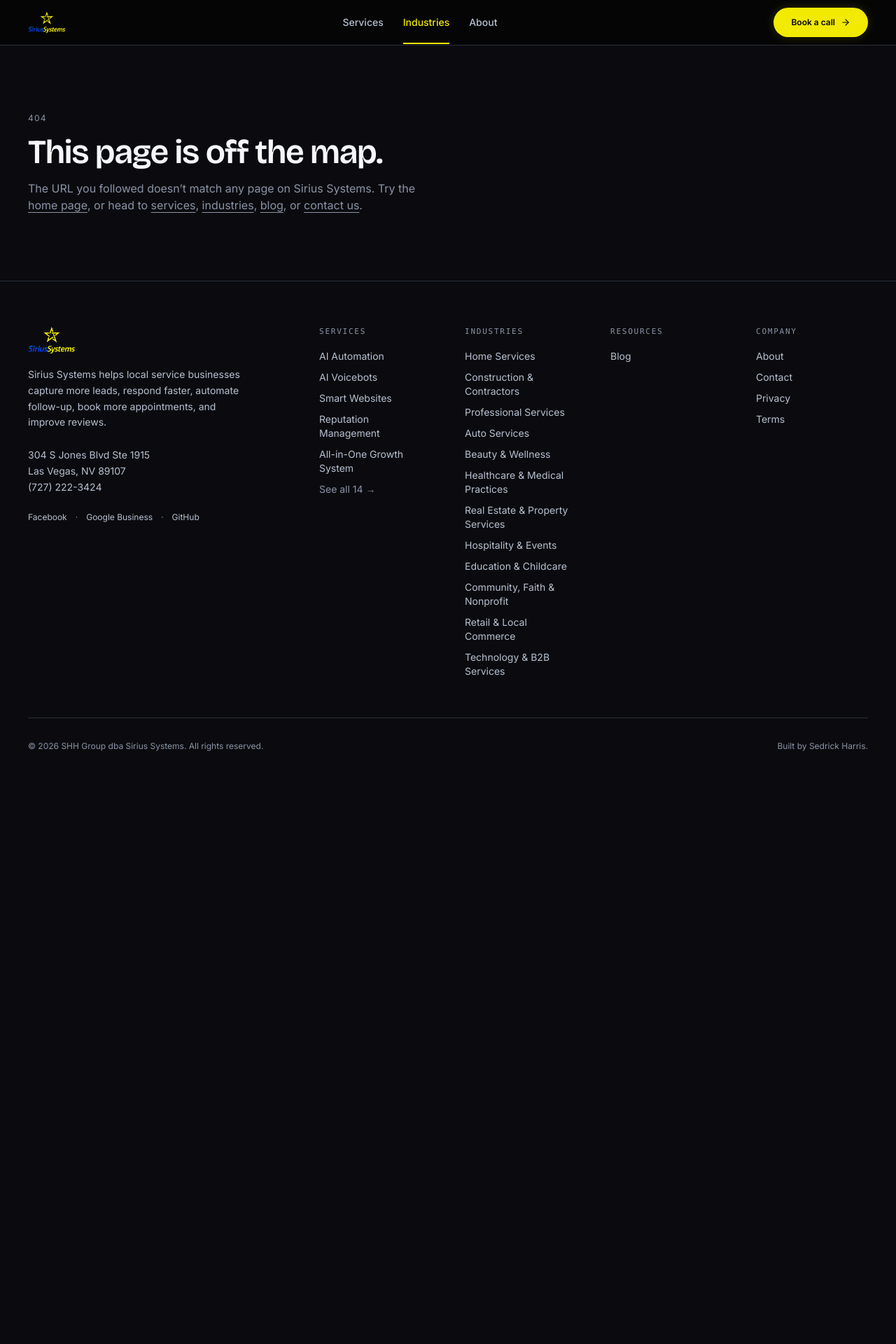
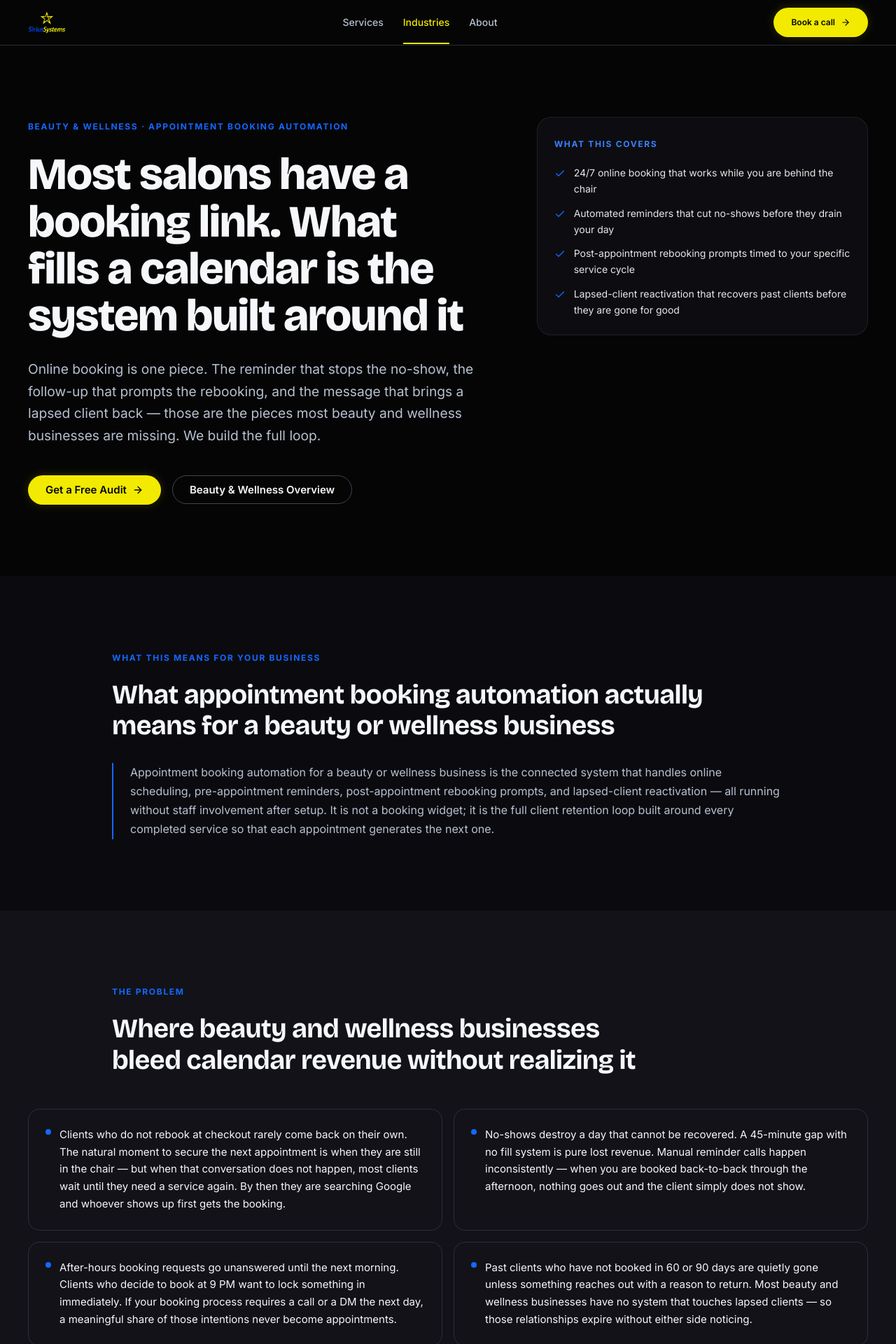
Before and after one commit to SedrickHarris/sirius-systems-site, a Next.js app: page /industries/beauty-wellness/appointment-booking-automation in a window 1280 px wide. Before the commit this address had no page. Shown: the top 1920 px of the page at 70% size. Before the commit the page ends 1138 px from the top, so only its background shows below. Built offline with nearby package versions, Linux system fonts and the light colour scheme.

Commit message:
feat: /industries/beauty-wellness/appointment-booking-automation intersection page

```diff
--- /dev/null
+++ b/app/industries/beauty-wellness/appointment-booking-automation/page.tsx
@@ -0,0 +1,156 @@
+import type { Metadata } from 'next'
+import {
+  IntersectionPageTemplate,
+  type IntersectionPageData,
+} from '@/components/site/IntersectionPageTemplate'
+import { JsonLdScript } from '@/components/site/JsonLdScript'
+import { webPage, breadcrumbList, serviceSchema, faqPage } from '@/lib/schema'
+
+const DATA: IntersectionPageData = {
+  hubSlug:     'beauty-wellness',
+  serviceSlug: 'appointment-booking-automation',
+  hubName:     'Beauty & Wellness',
+  serviceName: 'Appointment Booking Automation',
+
+  metaTitle:       'Booking Automation for Beauty & Wellness Businesses',
+  metaDescription: 'Booking automation for salons and spas — online scheduling, no-show reminders, rebooking prompts, and lapsed-client reactivation running automatically.',
+
+  eyebrow: 'Beauty & Wellness · Appointment Booking Automation',
+
+  headline:
+    'Most salons have a booking link. What fills a calendar is the system built around it',
+
+  subheadline:
+    'Online booking is one piece. The reminder that stops the no-show, the follow-up that prompts the rebooking, and the message that brings a lapsed client back — those are the pieces most beauty and wellness businesses are missing. We build the full loop.',
+
+  heroHighlights: [
+    '24/7 online booking that works while you are behind the chair',
+    'Automated reminders that cut no-shows before they drain your day',
+    'Post-appointment rebooking prompts timed to your specific service cycle',
+    'Lapsed-client reactivation that recovers past clients before they are gone for good',
+  ],
+
+  definitionHeadline:
+    'What appointment booking automation actually means for a beauty or wellness business',
+
+  definition:
+    'Appointment booking automation for a beauty or wellness business is the connected system that handles online scheduling, pre-appointment reminders, post-appointment rebooking prompts, and lapsed-client reactivation — all running without staff involvement after setup. It is not a booking widget; it is the full client retention loop built around every completed service so that each appointment generates the next one.',
+
+  problemHeadline:
+    'Where beauty and wellness businesses bleed calendar revenue without realizing it',
+
+  problems: [
+    'Clients who do not rebook at checkout rarely come back on their own. The natural moment to secure the next appointment is when they are still in the chair — but when that conversation does not happen, most clients wait until they need a service again. By then they are searching Google and whoever shows up first gets the booking.',
+    'No-shows destroy a day that cannot be recovered. A 45-minute gap with no fill system is pure lost revenue. Manual reminder calls happen inconsistently — when you are booked back-to-back through the afternoon, nothing goes out and the client simply does not show.',
+    'After-hours booking requests go unanswered until the next morning. Clients who decide to book at 9 PM want to lock something in immediately. If your booking process requires a call or a DM the next day, a meaningful share of those intentions never become appointments.',
+    'Past clients who have not booked in 60 or 90 days are quietly gone unless something reaches out with a reason to return. Most beauty and wellness businesses have no system that touches lapsed clients — so those relationships expire without either side noticing.',
+  ],
+
+  howItWorksHeadline: 'How the booking automation system runs for your beauty or wellness business',
+
+  steps: [
+    {
+      label: 'Clients book online any time — without calling',
+      body:  'Your booking link is live 24/7. Clients schedule from your website, Google Business Profile, or social bio without a call, DM, or waiting on a response. Every new booking lands on your calendar automatically.',
+    },
+    {
+      label: 'Automated reminders go out before every appointment',
+      body:  'The system sends confirmation and reminder messages at configured intervals before each appointment. Most no-shows happen because a client forgot — not because they intended to cancel. Timed reminders close that gap consistently.',
+    },
+    {
+      label: 'A rebooking prompt follows every completed service',
+      body:  'After each appointment is marked complete, a follow-up goes out at the interval that matches your service cycle — two weeks for a lash fill, eight weeks for a colour appointment. The message includes a direct booking link and runs without any action from you.',
+    },
+    {
+      label: 'Lapsed clients get a reason to come back',
+      body:  'Clients who have not booked in a set number of days receive a reactivation message automatically. This recovers a portion of relationships that would otherwise expire — turning past clients into returning ones without manual outreach.',
+    },
+  ],
+
+  featuresHeadline: 'What the booking automation system includes for beauty and wellness businesses',
+
+  features: [
+    '24/7 online booking connected to your live calendar',
+    'Automated confirmation messages sent immediately after each new booking',
+    'Pre-appointment reminder sequences via text and email',
+    'Post-appointment rebooking prompts timed to your service cycle',
+    'Lapsed-client reactivation flows for clients who have not returned in a set period',
+    'Waitlist management that fills cancelled slots automatically',
+    'Post-service follow-up flow with integrated review request',
+  ],
+
+  relatedServiceSlugs: [
+    'appointment-booking-automation',
+    'crm-automation',
+    'ai-chatbots',
+    'all-in-one-business-growth-system',
+  ],
+
+  faqs: [
+    {
+      q: 'What types of beauty and wellness businesses does booking automation work for?',
+      a: 'The system works for any appointment-based beauty or wellness business — hair salons, barbershops, med spas, day spas, nail salons, lash studios, massage therapists, personal trainers, yoga and Pilates studios, and similar businesses. If you are currently managing bookings by phone, DM, or a basic booking link with nothing automated around it, this is the layer your business is missing.',
+    },
+    {
+      q: 'How does the rebooking automation actually work after an appointment?',
+      a: 'When an appointment is marked complete, the system sends a follow-up message at a configured interval matched to your service type. A stylist running six-week colour appointments gets a different interval than a waxing studio running three-week returns. The message includes a direct booking link and goes out automatically — no action required from you or your staff.',
+    },
+    {
+      q: 'We already have an online booking tool. What does this add?',
+      a: 'A booking tool handles the scheduling. This system handles everything that surrounds it — the reminder that prevents the no-show, the follow-up that prompts the rebooking, the reactivation message when a client has not returned, and the review request after checkout. The booking tool is one piece. This connects the full retention loop around it so each completed service generates the next one.',
+    },
+    {
+      q: 'I am a solo stylist with no front desk. Is this built for my size of business?',
+      a: 'Yes — and it may be more valuable for a solo provider than for a multi-chair salon. When there is no front desk to absorb manual follow-up, automation covers the gap entirely. You start with the pieces that address your biggest revenue leak and build from there. The system is configured to your service types and schedule, not a generic template.',
+    },
+    {
+      q: 'Can the system help fill last-minute cancellations?',
+      a: 'Yes. The waitlist component monitors for cancelled slots and automatically notifies clients on a waitlist when a spot opens at their preferred time or with their preferred provider. This recovers a portion of cancelled appointments that would otherwise become empty slots in your day.',
+    },
+  ],
+
+  ctaHeadline:     'Find out what your booking flow is costing you — before you lose another slot',
+  ctaBody:         'We look at your current booking process, no-show rate, and rebooking gaps and show you exactly where the system closes them. No pitch. No obligation.',
+  ctaPrimaryLabel: 'Get a Free Audit',
+}
+
+export const metadata: Metadata = {
+  title:       DATA.metaTitle,
+  description: DATA.metaDescription,
+  alternates: { canonical: '/industries/beauty-wellness/appointment-booking-automation' },
+  openGraph: {
+    title:       DATA.metaTitle,
+    description: DATA.metaDescription,
+    url:         '/industries/beauty-wellness/appointment-booking-automation',
+    images: [{ url: '/og/default.webp', alt: DATA.metaTitle }],
+  },
+}
+
+export default function BeautyWellnessAppointmentBookingAutomationPage() {
+  return (
+    <>
+      <JsonLdScript
+        data={[
+          webPage({
+            url:         '/industries/beauty-wellness/appointment-booking-automation',
+            name:        DATA.metaTitle,
+            description: DATA.metaDescription,
+          }),
+          breadcrumbList([
+            { name: 'Home',                           url: '/' },
+            { name: 'Industries',                     url: '/industries' },
+            { name: 'Beauty & Wellness',              url: '/industries/beauty-wellness' },
+            { name: 'Appointment Booking Automation', url: '/industries/beauty-wellness/appointment-booking-automation' },
+          ]),
+          serviceSchema({
+            slug:        'industries/beauty-wellness/appointment-booking-automation',
+            name:        'Appointment Booking Automation',
+            description: DATA.metaDescription,
+          }),
+          faqPage(DATA.faqs),
+        ]}
+      />
+      <IntersectionPageTemplate {...DATA} />
+    </>
+  )
+}
```
Also changed, not shown: 1 other file (tests, documents, lock files or other folders).
